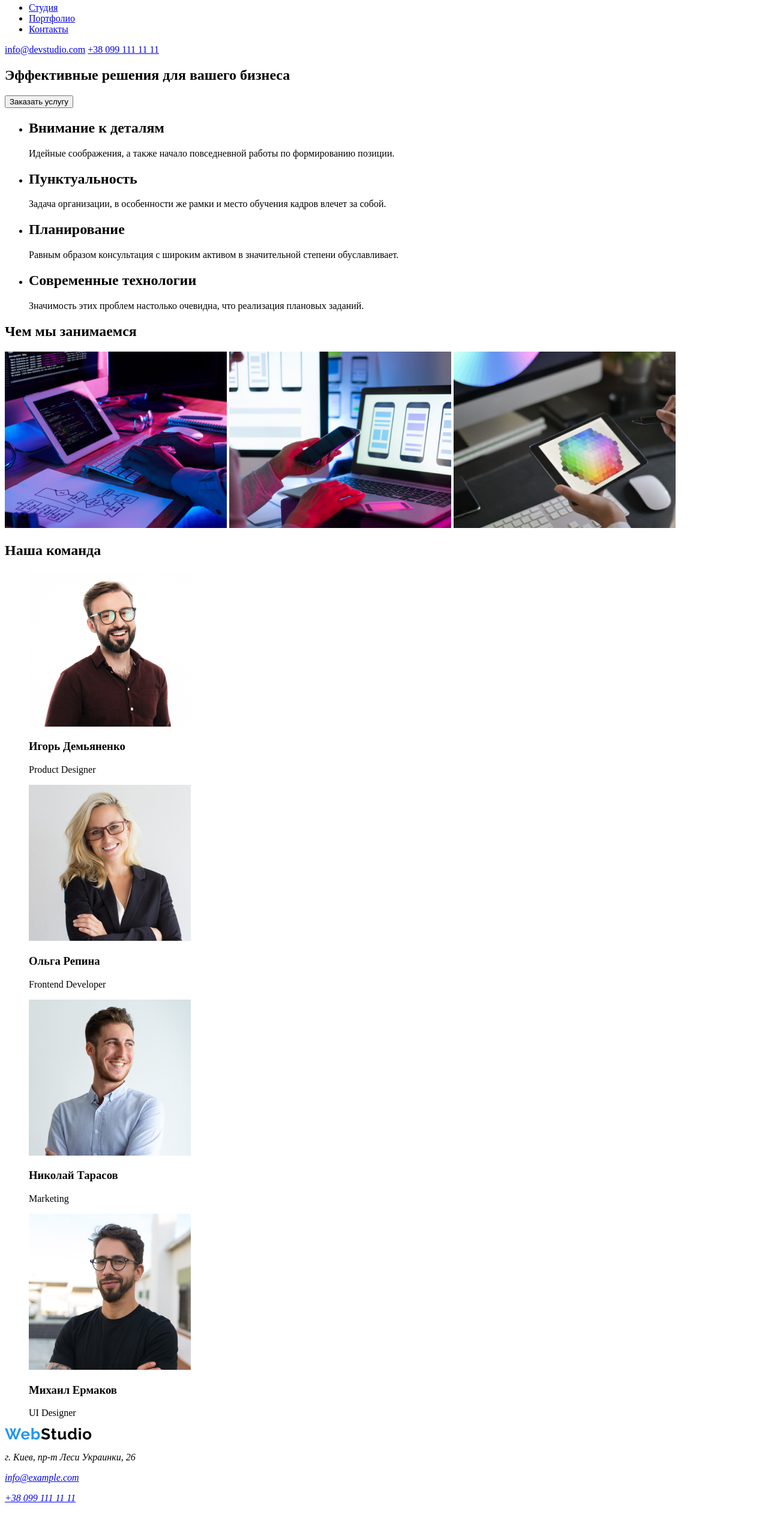
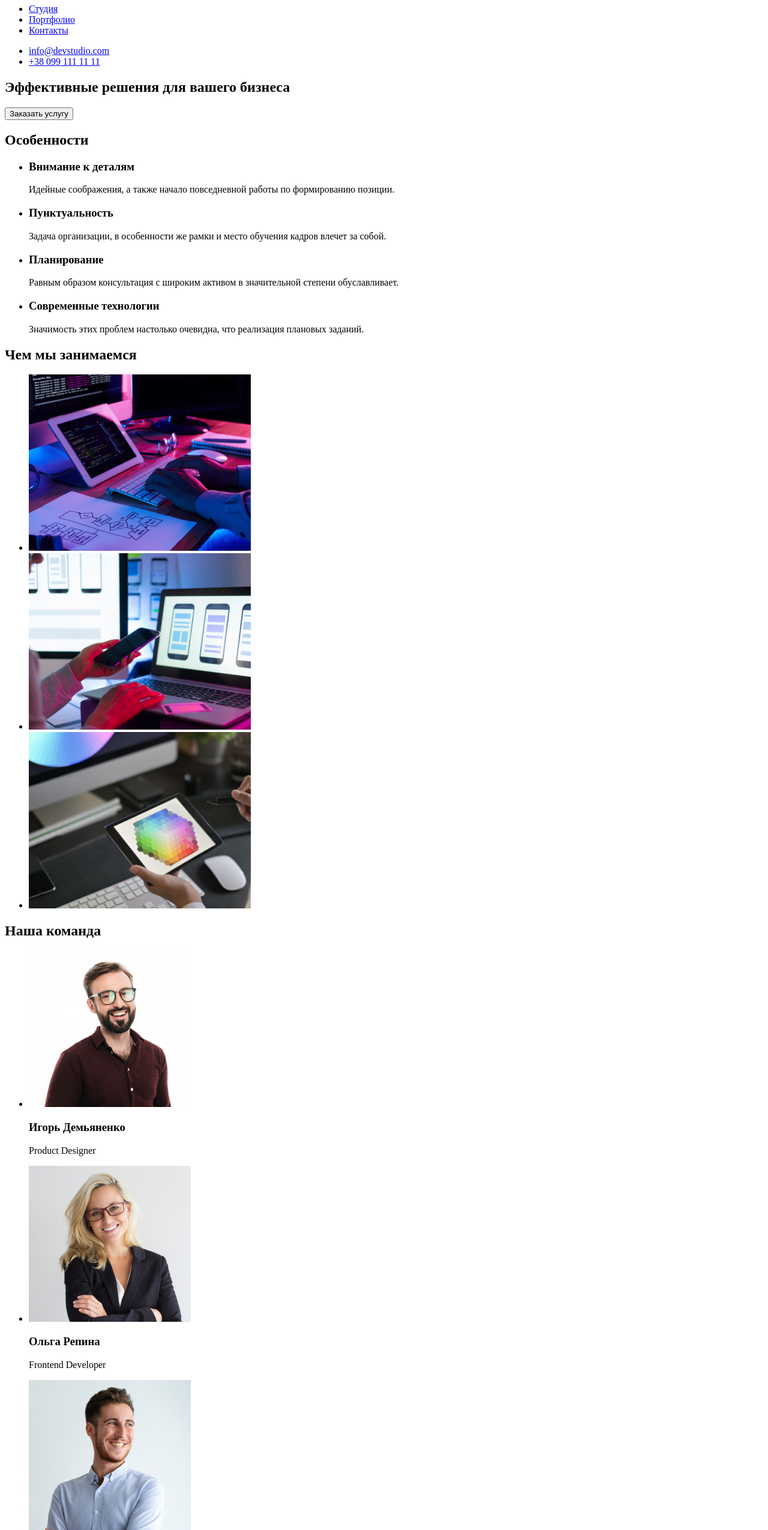
Before and after one commit to HeleneRem/HW1, a plain HTML site: page index.html in a window 1280 px wide. Shown: the part 44-2594 px from the top of the page at 60% size. Before the commit the page ends 2566 px from the top, so only its background shows below. Drawn offline with Linux system fonts and the light colour scheme.

Commit message:
Edit HW1

```diff
--- a/index.html
+++ b/index.html
@@ -9,9 +9,7 @@
 
 <body>
     <header class="header">
-      <a href="#">
-          <img src="./img/WebStudio.svg" alt="имя_компании_WebStudio">
-      </a>
+         <p>WebStudio</p>
       <nav>
           <ul>
             <li> <a href="#">Студия</a> </li>
@@ -19,36 +17,39 @@
             <li> <a href="#">Контaкты</a> </li>
           </ul>
       </nav>
-      <div>
-        <a href="mailto:info@devstudio.com">info@devstudio.com</a>
-        <a href="tel:+380991111111">+38 099 111 11 11</a>
-      </div>
+        <ul>
+            <li> <a href="mailto:info@devstudio.com">info@devstudio.com</a> </li>
+            <li> <a href="tel:+380991111111">+38 099 111 11 11</a> </li>
+        </ul>
+
+
     </header>
 
     <main>
         <!-- section-1 -->
         <section class="section-1">
             <h1>Эффективные решения для вашего бизнеса</h1>
-            <button>Заказать услугу</button>
+            <button type="button">Заказать услугу</button>
         </section>
 
         <!-- section-2 -->
-         <section class="особенности">
+         <section class="Особенности">
+             <h2>Особенности</h2>
              <ul>
                  <li>
-                     <h2>Внимание к деталям</h2>
+                     <h3>Внимание к деталям</h3>
                      <p>Идейные соображения, а также начало повседневной работы по формированию позиции.</p>
                  </li>
                  <li>
-                     <h2>Пунктуальность</h2>
+                     <h3>Пунктуальность</h3>
                      <p>Задача организации, в особенности же рамки и место обучения кадров влечет за собой.</p>
                  </li>
                  <li>
-                     <h2>Планирование</h2>
+                     <h3>Планирование</h3>
                      <p>Равным образом консультация с широким активом в значительной степени обуславливает.</p>
                  </li>
                  <li>
-                     <h2>Современные технологии</h2>
+                     <h3>Современные технологии</h3>
                      <p>Значимость этих проблем настолько очевидна, что реализация плановых заданий.</p>
                  </li>
              </ul>
@@ -56,48 +57,58 @@
 
         <!-- section-3 -->
         <section class="Чем занимаемся">
-          <div>
             <h2>Чем мы занимаемся</h2>
-              <img src="./img/box1.png" alt="box1" width="370">
-              <img src="./img/box2.png" alt="box2" width="370">
-              <img src="./img/box3.png" alt="box3" width="370">
-          </div>
+            <ul>
+                <li><img src="./img/box1.png" alt="box1" width="370"></li>
+                <li><img src="./img/box2.png" alt="box2" width="370"></li>
+                <li><img src="./img/box3.png" alt="box3" width="370"></li>
+            </ul>
         </section>
+
         <!-- section-4 -->
         <section class="Наша Команда">
             <h2>Наша команда</h2>
-            <figure class="figures">
+                <ul>
+                    <li>
                         <img src="./img/Product-Designer.jpg" alt="Product Designer" width="270">
                         <h3>Игорь Демьяненко</h3>
                         <p>Product Designer</p>
-            </figure>
-            <figure class="figures">
+                    </li>
+                    <li>
                         <img src="./img/Frontend-Developer.jpg" alt="Frontend Developer" width="270">
                         <h3>Ольга Репина</h3>
                         <p>Frontend Developer</p>
-            </figure>
-            <figure class="figures">
+                    </li>
+                    <li>
                         <img src="./img/Marketing.jpg" alt="Marketing" width="270">
                         <h3>Николай Тарасов</h3>
                         <p>Marketing</p>
-            </figure>
-            <figure class="figures">
+                    </li>
+                    <li>
                         <img src="./img/UI-Designer.jpg" alt="UI Designer" width="270">
                         <h3>Михаил Ермаков</h3>
                         <p>UI Designer</p>
-            </figure>
+                    </li>
+                </ul>
         </section>
     </main>
 
     <footer>
-        <div>
-        <a href="#">  <img src="./img/WebStudio.svg" alt="имя_компании_WebStudio"> </a>
+        <p>WebStudio</p>
             <address class="adress">
-                <p>г. Киев, пр-т Леси Украинки, 26</p>
-                <p><a href="mailto:info@example.com">info@example.com</a></p>
-                <P><a href="tel:+380991111111">+38 099 111 11 11</a></P>
+                <ul>
+                    <li>
+                        <a href="https://goo.gl/maps/5Lbrpe8bt1NmW74w9" target="_blank">г.Киев, пр-т Леси Украинки, 26</a>
+                    </li>
+                    <li>
+                        <a href="mailto:info@example.com">info@example.com</a>
+                    </li>
+                    <li>
+                        <a href="tel:+380991111111">+38 099 111 11 11</a>
+                    </li>
+                </ul>
             </address>
-        </div>
+
     </footer>
 </body>
 </html>
```
Also changed, not shown: img/WebStudio.png (deleted). Lines whose indentation alone changed are shown as unchanged.
